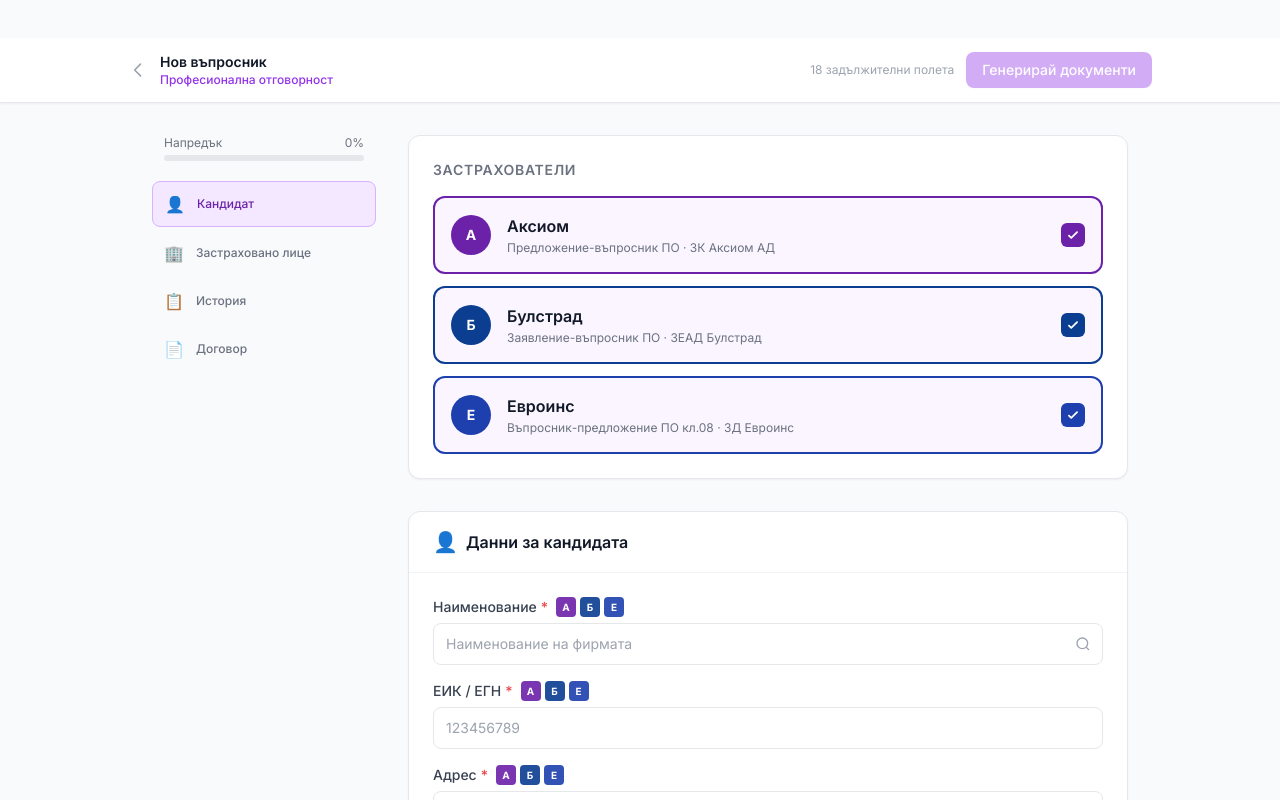
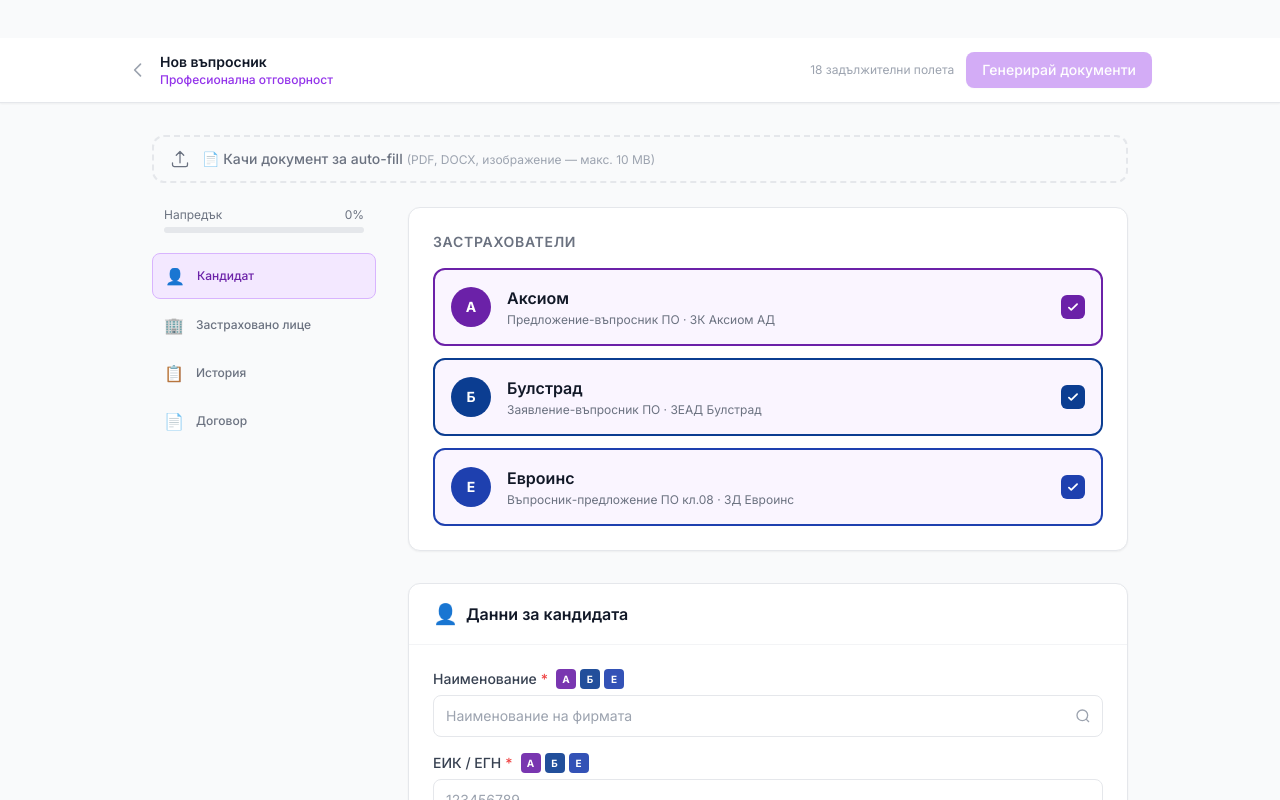
Before and after one commit to Kreditanstalt/insureunify, a Next.js app: page /dashboard/new/professional-liability in a window 1280 px wide. Shown: the top 800 px of the page. Built offline with nearby package versions, Linux system fonts and the light colour scheme.

Commit message:
feat: add auto-fill from document upload (AI)

```diff
--- a/components/PLQuestionnaireForm.tsx
+++ b/components/PLQuestionnaireForm.tsx
@@ -6,6 +6,7 @@
 import { INSURERS } from '@/lib/schema'
 import { PL_SCHEMA, PL_INSURERS, PL_INSURER_KEYS, PLFormData, PLInsurerKey } from '@/lib/pl-schema'
 import type { SchemaField } from '@/lib/schema'
+import AutoFillUploader from './AutoFillUploader'
 
 // ─── Shared StoredSubmission type ─────────────────────────────────────────────
 
@@ -468,6 +469,22 @@
     setFormData((prev) => ({ ...prev, [id]: v === '' ? undefined : Number(v) }))
   }
 
+  function handleAutoFill(extracted: Record<string, string | null>) {
+    setFormData((prev) => {
+      const next = { ...prev }
+      const s = (id: string, val: string | null | undefined) => { if (val) next[id] = val }
+      s('pl_company_name',   extracted.company_name)
+      s('pl_eik',            extracted.eik)
+      s('pl_address',        extracted.address)
+      s('pl_phone',          extracted.phone)
+      s('pl_email',          extracted.email)
+      s('pl_activity',       extracted.activity)
+      s('pl_employees_count', extracted.employees_count)
+      s('pl_annual_revenue', extracted.annual_revenue)
+      return next
+    })
+  }
+
   const lookupEik = useCallback(async (eik: string) => {
     abortRef.current?.abort()
     const ctrl = new AbortController()
@@ -640,6 +657,8 @@
           </div>
         )}
 
+        <AutoFillUploader onFill={handleAutoFill} className="mb-2" />
+
         <div className="flex gap-8">
         {/* Sidebar */}
         <PLSidebar currentIndex={currentSection} formData={formData} onNavigate={setCurrentSection} />
```
